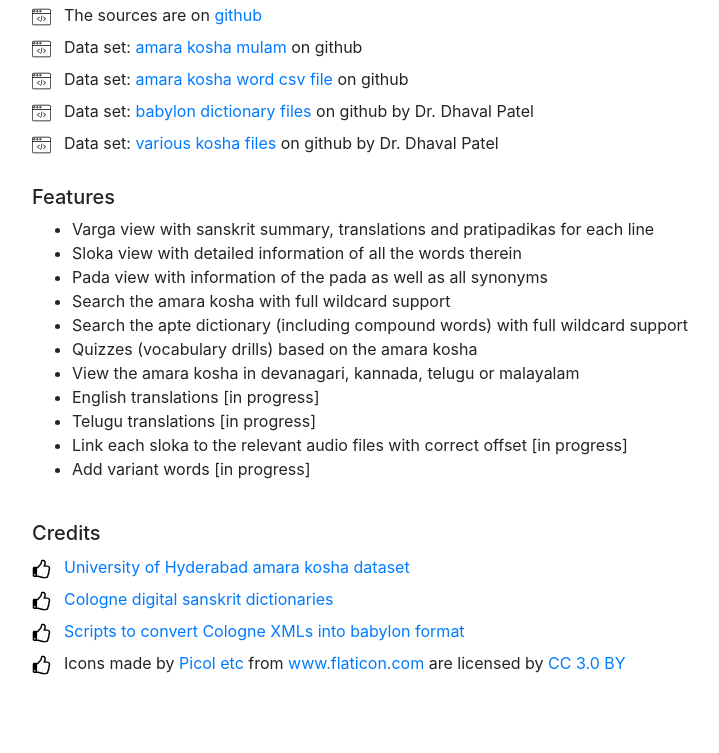
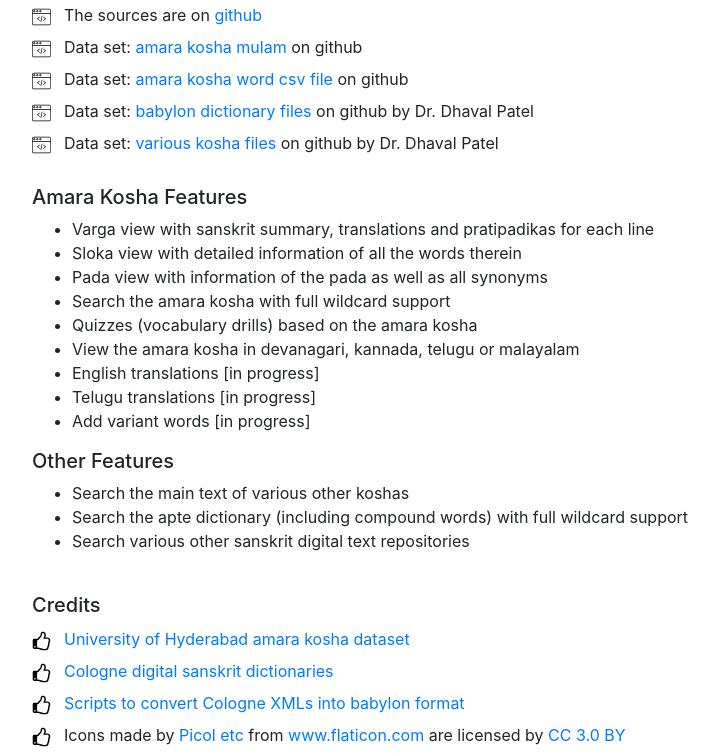
Before and after one commit to aupasana/amara-quiz, a Flask app: page /about in a window 1280 px wide. Shown: the part 199-952 px from the top of the page, without its empty margins (53-772 px from the left). Before the commit the page ends 874 px from the top, so only its background shows below. Run offline with Flask 2, Linux system fonts and the light colour scheme; some libraries are stand-ins or nearby versions.

Commit message:
about.html: update to current state

```diff
--- a/app/templates/about.html
+++ b/app/templates/about.html
@@ -30,20 +30,26 @@
 
   <br/>
 
-  <h5>Features</h5>
+  <h5>Amara Kosha Features</h5>
 
   <ul>
     <li>Varga view with sanskrit summary, translations and pratipadikas for each line</li>
     <li>Sloka view with detailed information of all the words therein</li>
     <li>Pada view with information of the pada as well as all synonyms</li>
     <li>Search the amara kosha with full wildcard support</li>
-    <li>Search the apte dictionary (including compound words) with full wildcard support</li>
     <li>Quizzes (vocabulary drills) based on the amara kosha</li>
     <li>View the amara kosha in devanagari, kannada, telugu or malayalam</li>
     <li>English translations [in progress]</li>
     <li>Telugu translations [in progress]</li>
-    <li>Link each sloka to the relevant audio files with correct offset [in progress]</li>
     <li>Add variant words [in progress]</li>
+  </ul>
+
+  <h5>Other Features</h5>
+
+  <ul>
+    <li>Search the main text of various other koshas</li>
+    <li>Search the apte dictionary (including compound words) with full wildcard support</li>
+    <li>Search various other sanskrit digital text repositories</li>
   </ul>
 
   <br/>
```
